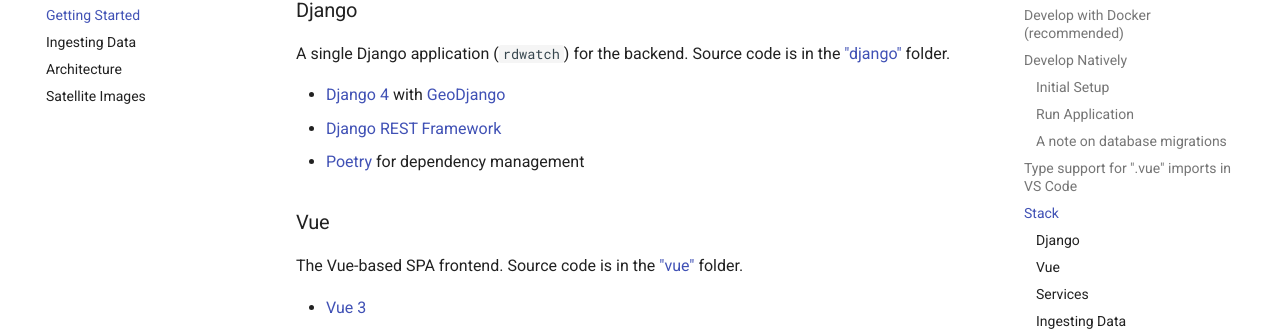
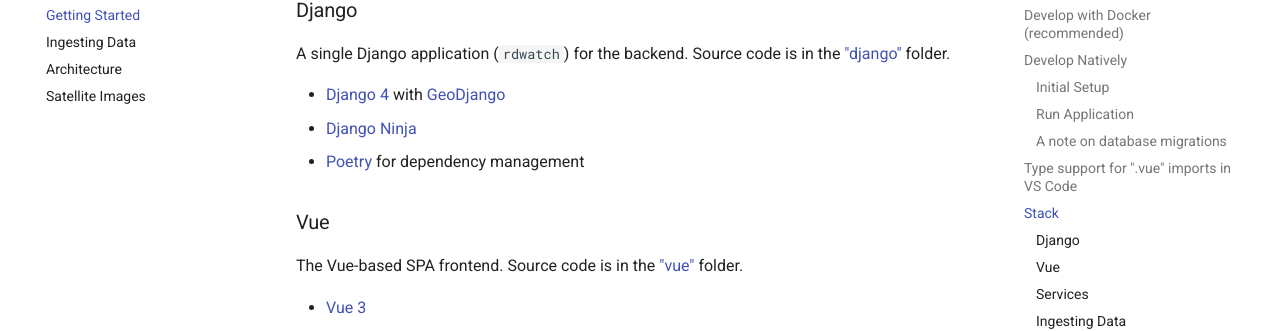
Before and after one commit to ResonantGeoData/RD-WATCH, an MkDocs documentation site: the page built from docs/DevDocs/GettingStarted.md, in a window 1280 px wide and 900 px high, scrolled down 2790 px. Shown: the part 141-472 px from the top of the window. Built offline with MkDocs 1.6.1 and Material for MkDocs 9.7.7, drawn with Linux system fonts in a browser that asks for light colours; comment, search, counter and statistics services are not loaded.

Commit message:
Update docs/DevDocs/GettingStarted.md
Co-authored-by: Mike VanDenburgh <37340715+mvandenburgh@users.noreply.github.com>

```diff
--- a/docs/DevDocs/GettingStarted.md
+++ b/docs/DevDocs/GettingStarted.md
@@ -80,7 +80,7 @@
 A single Django application (`rdwatch`) for the backend. Source code is in the ["django"](https://github.com/ResonantGeoData/RD-WATCH/tree/phase-ii/django) folder.
 
 - [Django 4](https://docs.djangoproject.com/en/4.1/contents/) with [GeoDjango](https://docs.djangoproject.com/en/4.0/ref/contrib/gis/)
-- [Django REST Framework](https://www.django-rest-framework.org/)
+- [Django Ninja](https://django-ninja.dev/)
 - [Poetry](https://python-poetry.org/docs/) for dependency management
 
 ### Vue
```
